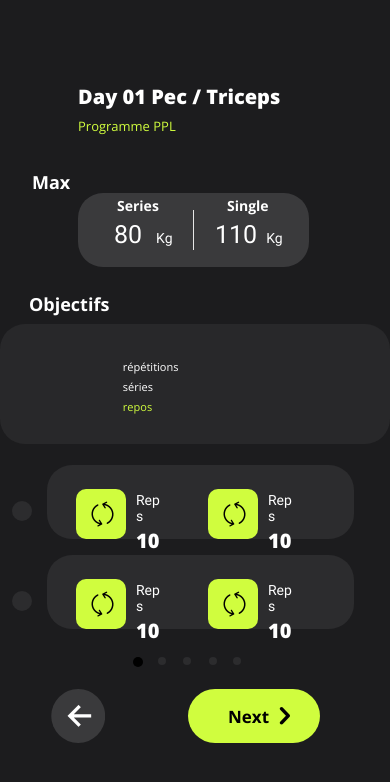
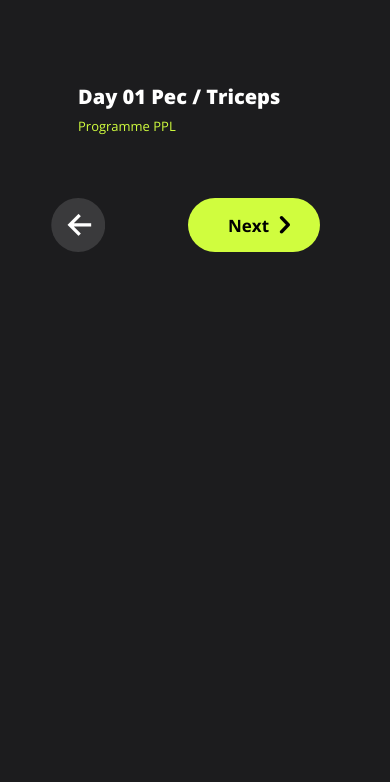
Before and after one commit to alexandrelagasse/WorkoutWizzard, a React Native app: screen /Seance in a window 390 px wide. Shown: the top 782 px of the page. Built offline with nearby package versions, Linux system fonts and the light colour scheme.

Commit message:
add tab bar ui and start seance screen back and nect button

```diff
--- a/App.js
+++ b/App.js
@@ -10,6 +10,7 @@ import DetailsScreen from './screens/DetailsScreen';
 import { createStackNavigator } from '@react-navigation/stack';
 import DetailsWorkout from './screens/DetailsWorkout';
 import Seance from './screens/Seance';
+import { Ionicons } from '@expo/vector-icons';
 
 const Tab = createBottomTabNavigator();
 const HomeStack = createStackNavigator();
@@ -26,8 +27,33 @@ function HomeStackScreen() {
 }
 
 function TabNavigator() {
+  const screenOptions = ({ route }) => ({
+    tabBarIcon: ({ focused, color, size }) => {
+      let iconName;
+
+      if (route.name === 'HomeTab') {
+        iconName = focused ? 'home' : 'home-outline';
+      } else if (route.name === 'Stats') {
+        iconName = focused ? 'stats-chart' : 'stats-chart-outline';
+      }
+
+      return <Ionicons name={iconName} size={size} color={color} />;
+    },
+    tabBarActiveTintColor: '#D0FD3E',
+    tabBarInactiveTintColor: 'gray',
+    borderTopWidth: 0,
+    tabBarStyle: {
+      backgroundColor: '#1C1C1E',
+      height: 80,
+    },
+    tabBarItemStyle: {
+      margin: 5,
+      borderRadius: 10,
+    },
+  });
+
   return (
-    <Tab.Navigator>
+    <Tab.Navigator screenOptions={screenOptions}>
       <Tab.Screen name="HomeTab" options={{ headerShown: false }} component={HomeStackScreen} />
       <Tab.Screen name="Stats" component={Stats} />
     </Tab.Navigator>
--- a/components/BackButton.js
+++ b/components/BackButton.js
@@ -1,11 +1,22 @@
+import { useNavigation } from "@react-navigation/native";
 import React, { Component } from "react";
 import { StyleSheet, TouchableOpacity, View } from "react-native";
 import Svg, { Ellipse } from "react-native-svg";
 import Icon from "react-native-vector-icons/Ionicons";
 
-function BackButton(props) {
+function BackButton({ currentPage, setCurrentPage, style }) {
+  const navigation = useNavigation();
+
+  const handleBackClick = () => {
+    if (currentPage > 0) {
+      setCurrentPage(currentPage - 1);
+    } else {
+      navigation.goBack();
+    }
+  };
+
   return (
-    <TouchableOpacity style={[styles.container, props.style]}>
+    <TouchableOpacity style={[styles.container, style]} onPress={handleBackClick}>
       <View style={styles.ellipseStack}>
         <Svg viewBox="0 0 53.52 54" style={styles.ellipse}>
           <Ellipse
--- a/components/Eclipse.js
+++ b/components/Eclipse.js
@@ -1,66 +1,28 @@
-import React, { Component } from "react";
+import React from "react";
 import { StyleSheet, View } from "react-native";
 import Svg, { Ellipse } from "react-native-svg";
 
-function Eclipse(props) {
+function Eclipse({ style, pages, currentPage }) {
   return (
-    <View style={[styles.container, props.style]}>
+    <View style={[styles.container, style]}>
       <View style={styles.selectedRow}>
-        <Svg viewBox="0 0 10 10" style={styles.selected}>
+        {pages.map((page, index) => (
+          <Svg
+            viewBox="0 0 10 10"
+            style={[styles.ellipse, index === currentPage && styles.selected]}
+            key={index}
+          >
             <Ellipse
               stroke="rgba(230, 230, 230,1)"
               strokeWidth={0}
-            fill="rgba(0,0,0,1)"
+              fill={index === currentPage ? "rgba(0,0,0,1)" : "rgba(44,44,46,1)"}
               cx={5}
               cy={5}
               rx={5}
               ry={5}
-          ></Ellipse>
+            />
           </Svg>
-        <Svg viewBox="0 0 8 8" style={styles.ellipse2}>
-          <Ellipse
-            strokeWidth={0}
-            cx={4}
-            cy={4}
-            rx={4}
-            ry={4}
-            stroke="rgba(230, 230, 230,1)"
-            fill="rgba(44,44,46,1)"
-          ></Ellipse>
-        </Svg>
-        <Svg viewBox="0 0 8 8" style={styles.ellipse3}>
-          <Ellipse
-            stroke="rgba(230, 230, 230,1)"
-            strokeWidth={0}
-            fill="rgba(44,44,46,1)"
-            cx={4}
-            cy={4}
-            rx={4}
-            ry={4}
-          ></Ellipse>
-        </Svg>
-        <Svg viewBox="0 0 8 8" style={styles.ellipse78}>
-          <Ellipse
-            stroke="rgba(230, 230, 230,1)"
-            strokeWidth={0}
-            fill="rgba(44,44,46,1)"
-            cx={4}
-            cy={4}
-            rx={4}
-            ry={4}
-          ></Ellipse>
-        </Svg>
-        <Svg viewBox="0 0 8 8" style={styles.ellipse5}>
-          <Ellipse
-            stroke="rgba(230, 230, 230,1)"
-            strokeWidth={0}
-            fill="rgba(44,44,46,1)"
-            cx={4}
-            cy={4}
-            rx={4}
-            ry={4}
-          ></Ellipse>
-        </Svg>
+        ))}
       </View>
     </View>
   );
@@ -70,35 +32,20 @@ const styles = StyleSheet.create({
   container: {
     flexDirection: "row"
   },
-  selected: {
-    width: 10,
-    height: 10
+  selectedRow: {
+    height: 10,
+    flexDirection: "row",
+    flex: 1,
   },
-  ellipse2: {
+  ellipse: {
     width: 8,
     height: 8,
     marginLeft: 15
   },
-  ellipse3: {
-    width: 8,
-    height: 8,
-    marginLeft: 17
-  },
-  ellipse78: {
-    width: 8,
-    height: 8,
-    marginLeft: 18
-  },
-  ellipse5: {
-    width: 8,
-    height: 8,
-    marginLeft: 16
-  },
-  selectedRow: {
+  selected: {
+    width: 10,
     height: 10,
-    flexDirection: "row",
-    flex: 1,
-    marginRight: -98
+    marginLeft: 15
   }
 });
 
--- a/components/Next.js
+++ b/components/Next.js
@@ -2,9 +2,15 @@ import React, { Component } from "react";
 import { StyleSheet, TouchableOpacity, View, Text } from "react-native";
 import Icon from "react-native-vector-icons/Entypo";
 
-function Next(props) {
+function Next({ currentPage, setCurrentPage, pagesLength, style }) {
+  const handleNextClick = () => {
+    if (currentPage < pagesLength - 1) {
+      setCurrentPage(currentPage + 1);
+    }
+  };
+
   return (
-    <TouchableOpacity style={[styles.container, props.style]}>
+    <TouchableOpacity style={[styles.container, style]} onPress={handleNextClick}>
       <View style={styles.rect}>
         <View style={styles.textRow}>
           <Text style={styles.text}>Next</Text>
--- a/screens/DetailsScreen.js
+++ b/screens/DetailsScreen.js
@@ -176,10 +176,10 @@ const styles = StyleSheet.create({
   icon: {
     color: "rgba(255,255,255,1)",
     fontSize: 25,
-    height: 39,
-    width: 35,
-    marginLeft: 10,
-    marginRight: 5
+    height: 30,
+    width: 30,
+    marginLeft: 15,
+    marginRight: 15
   },
   group2: {
     width: 335,
--- a/screens/DetailsWorkout.js
+++ b/screens/DetailsWorkout.js
@@ -182,9 +182,9 @@ const styles = StyleSheet.create({
     },
     iconBack: {
         color: "rgba(255,255,255,1)",
-        fontSize: 35,
-        height: 39,
-        width: 35,
+        fontSize: 25,
+        height: 30,
+        width: 30,
         marginLeft: 15
     },
     min: {
--- a/screens/Seance.js
+++ b/screens/Seance.js
@@ -1,4 +1,4 @@
-import React, { Component } from "react";
+import React, { Component, useState } from "react";
 import { StyleSheet, View, StatusBar, Text } from "react-native";
 import InfoMax from "../components/InfoMax";
 import Exe from "../components/Exe";
@@ -6,33 +6,25 @@ import Series from "../components/Series";
 import Eclipse from "../components/Eclipse";
 import BackButton from "../components/BackButton";
 import Next from "../components/Next";
+import { TouchableOpacity } from "react-native";
 
 function Seance(props) {
+  const pages = [0, 1, 2, 3, 4]; // Vous pouvez remplir ce tableau avec les données de vos pages.
+  const [currentPage, setCurrentPage] = useState(0); // Page initiale est 0
+
   return (
     <View style={styles.container}>
       <StatusBar barStyle="light-content" />
       <Text style={styles.title}>Day 01 Pec / Triceps</Text>
       <Text style={styles.subtitle}>Programme PPL</Text>
-        <InfoMax style={styles.infoMax} />
-        <Text style={styles.objectives}>Objectifs</Text>
-        <Exe style={styles.exe} />
-        <View style={styles.seriesContainer}>
-          <View style={styles.seriesMarker} />
-          <Series style={styles.series} />
-        </View>
-        <View style={styles.seriesContainer}>
-          <View style={styles.seriesMarker} />
-          <Series style={styles.series} />
-        </View>
-        <Eclipse style={styles.eclipse} />
+      <Eclipse pages={pages} currentPage={currentPage} style={styles.eclipse} />
       <View style={styles.navigationButtons}>
-          <BackButton style={styles.backButton} />
-          <Next style={styles.nextButton} />
+      <BackButton style={styles.backButton} currentPage={currentPage} setCurrentPage={setCurrentPage} />
+      <Next style={styles.nextButton} currentPage={currentPage} setCurrentPage={setCurrentPage} pagesLength={pages.length} />
       </View>
     </View>
   );
 }
-
 const styles = StyleSheet.create({
   container: {
     flex: 1,
```
Also changed, not shown: 1 other file (tests, documents, lock files or other folders). Lines whose indentation alone changed are shown as unchanged.
